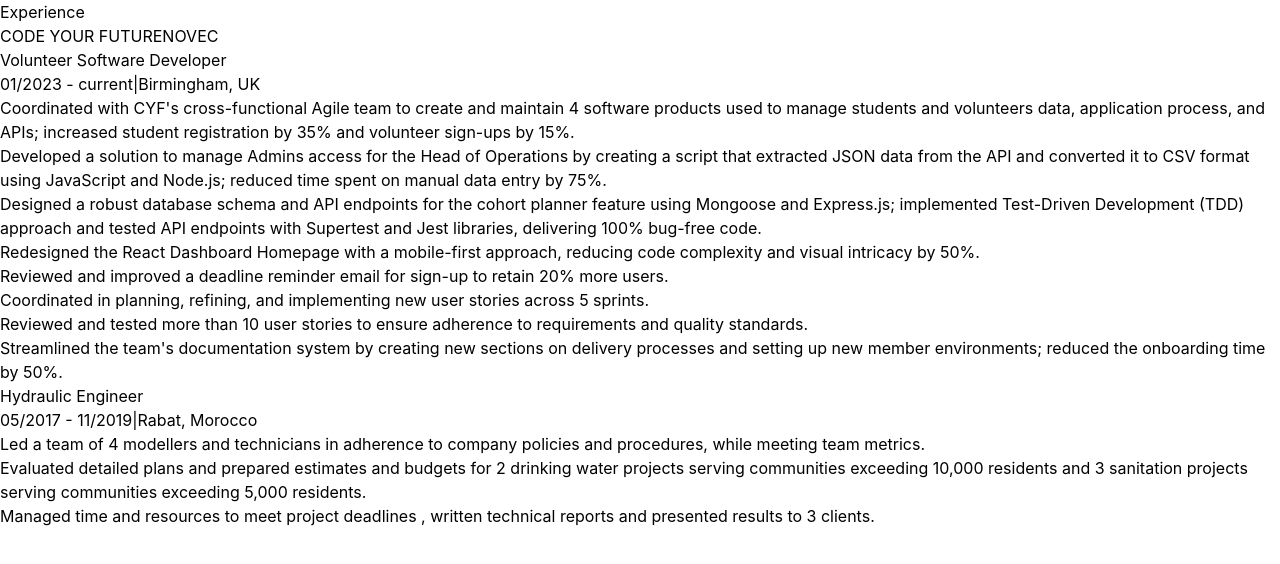
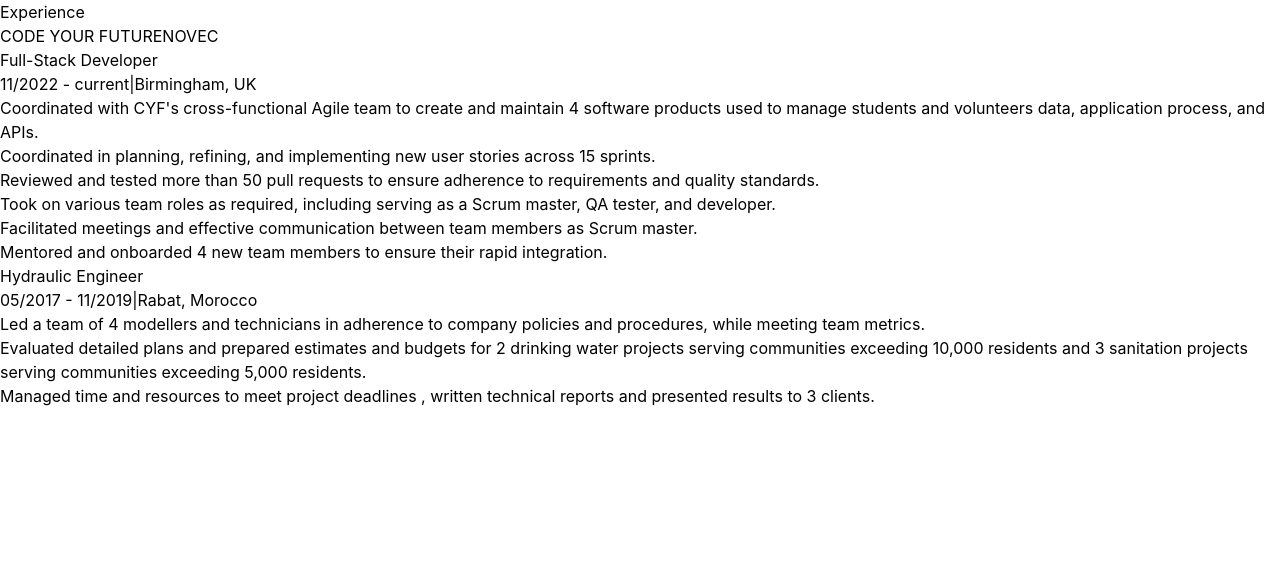
Before and after one commit to SaadiaELF/my-portfolio, a Next.js app: page /experience in a window 1280 px wide. Shown: the top 564 px of the page. Built offline with nearby package versions, Linux system fonts and the light colour scheme; a web font is replaced by a local one.

Commit message:
Update content

```diff
--- a/data/experiences.js
+++ b/data/experiences.js
@@ -1,18 +1,16 @@
 const experience = [
   {
     id: 0,
-    role: "Volunteer Software Developer ",
-    date: "01/2023 - current",
+    role: "Full-Stack Developer ",
+    date: "11/2022 - current",
     location: "Birmingham, UK",
     duties: [
-      "Coordinated with CYF's cross-functional Agile team to create and maintain 4  software products used to manage students and volunteers data, application process, and APIs; increased student registration by 35% and volunteer sign-ups by 15%.",
-      "Developed a solution to manage Admins access for the Head of Operations by creating a script that extracted JSON data from the API and converted it to CSV format using JavaScript and Node.js; reduced time spent on manual data entry by 75%.",
-      "Designed a robust database schema and API endpoints for the cohort planner feature using Mongoose and Express.js; implemented Test-Driven Development (TDD) approach and tested API endpoints with Supertest and Jest libraries, delivering 100% bug-free code.",
-      "Redesigned the React Dashboard Homepage with a mobile-first approach, reducing code complexity and visual intricacy by 50%.",
-      "Reviewed and improved a deadline reminder email for sign-up to retain 20% more users.",
-      "Coordinated in planning, refining, and implementing new user stories across 5 sprints.",
-      "Reviewed and tested more than 10 user stories to ensure adherence to requirements and quality standards.",
-      "Streamlined the team's documentation system by creating new sections on delivery processes and setting up new member environments; reduced the onboarding time by 50%.",
+      "Coordinated with CYF's cross-functional Agile team to create and maintain 4  software products used to manage students and volunteers data, application process, and APIs.",
+      "Coordinated in planning, refining, and implementing new user stories across 15 sprints.",
+      "Reviewed and tested more than 50 pull requests to ensure adherence to requirements and quality standards.",
+      "Took on various team roles as required, including serving as a Scrum master, QA tester, and developer.",
+      "Facilitated meetings and effective communication between team members as Scrum master.",
+      "Mentored and onboarded 4 new team members to ensure their rapid integration.",
     ],
   },
   {
```
Also changed, not shown: pages/about.js (+9 -9 lines).
